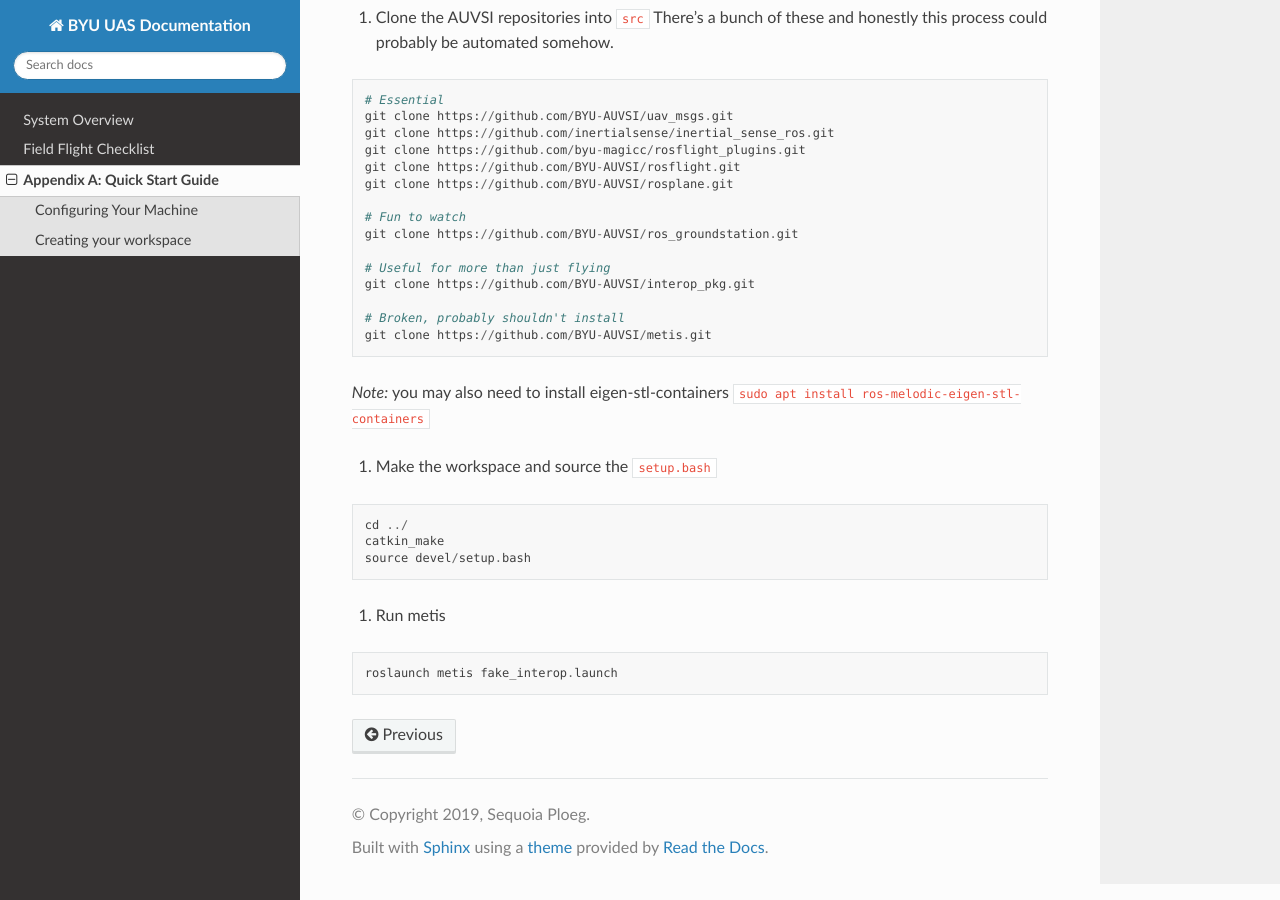
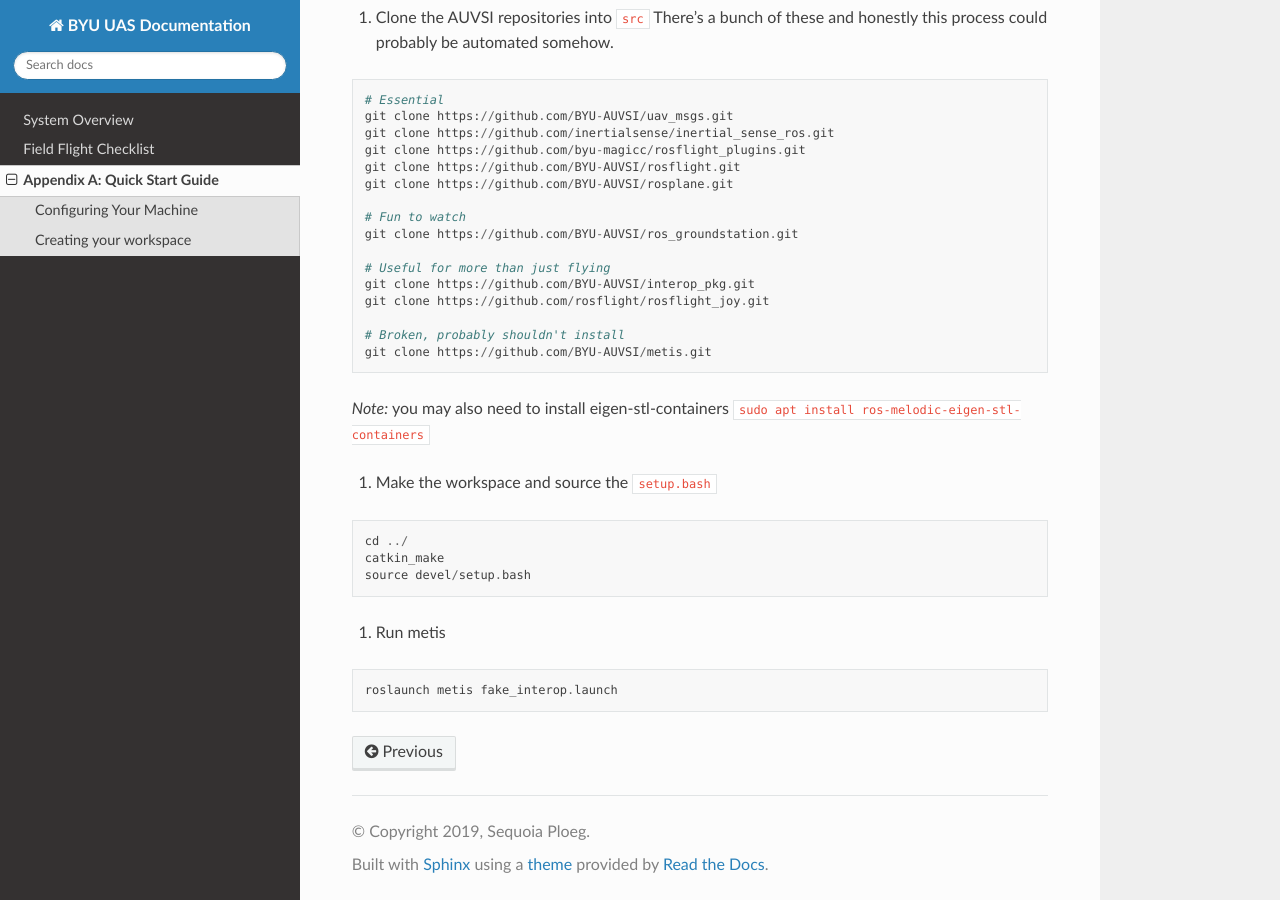
Before and after one commit to BYU-AUVSI/uas_documentation, a Sphinx documentation site: the page built from source/quick_start.md, in a window 1280 px wide and 900 px high, scrolled down 1596 px. Built offline with Sphinx 7.4.7 and the Read the Docs theme 2.0.0, drawn with Linux system fonts in a browser that asks for light colours.

Commit message:
Added rosflight_joy

```diff
--- a/source/quick_start.md
+++ b/source/quick_start.md
@@ -46,6 +46,7 @@ git clone https://github.com/BYU-AUVSI/ros_groundstation.git
 
 # Useful for more than just flying
 git clone https://github.com/BYU-AUVSI/interop_pkg.git
+git clone https://github.com/rosflight/rosflight_joy.git
 
 # Broken, probably shouldn't install
 git clone https://github.com/BYU-AUVSI/metis.git
```
